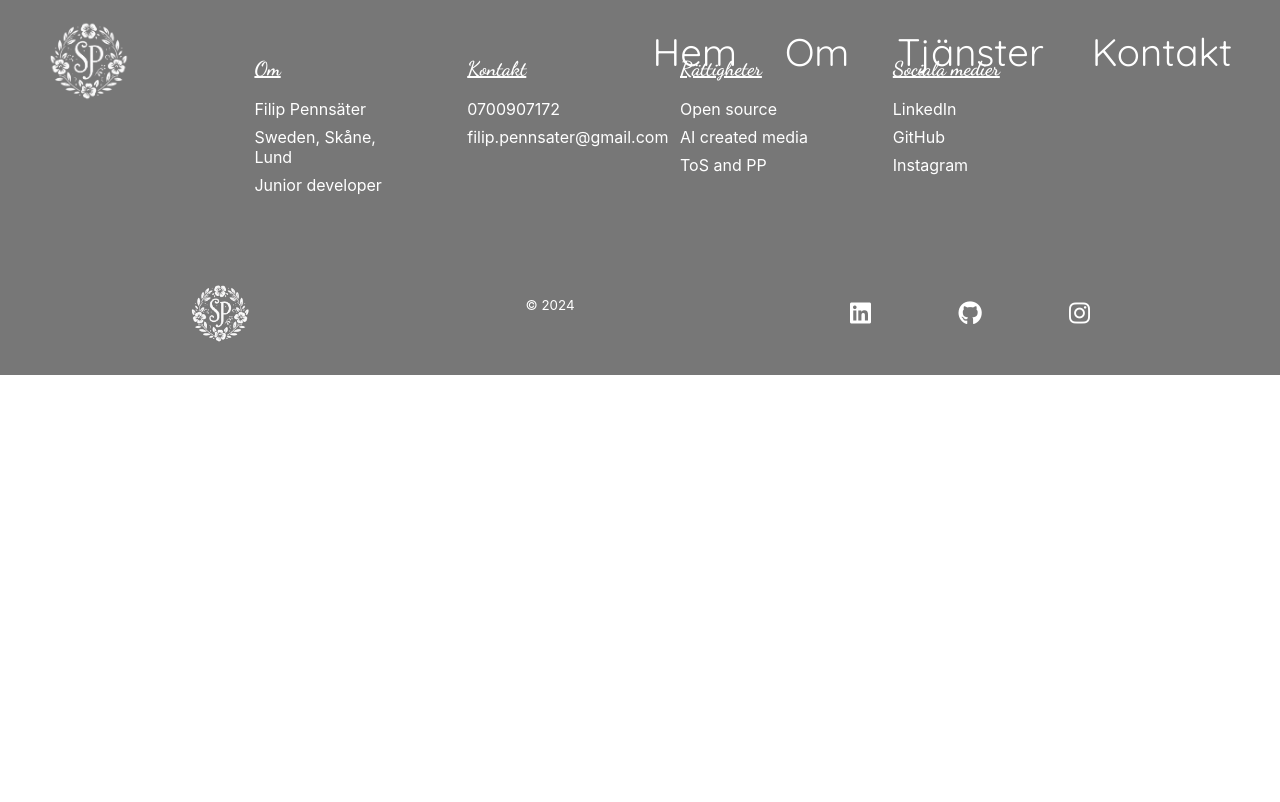
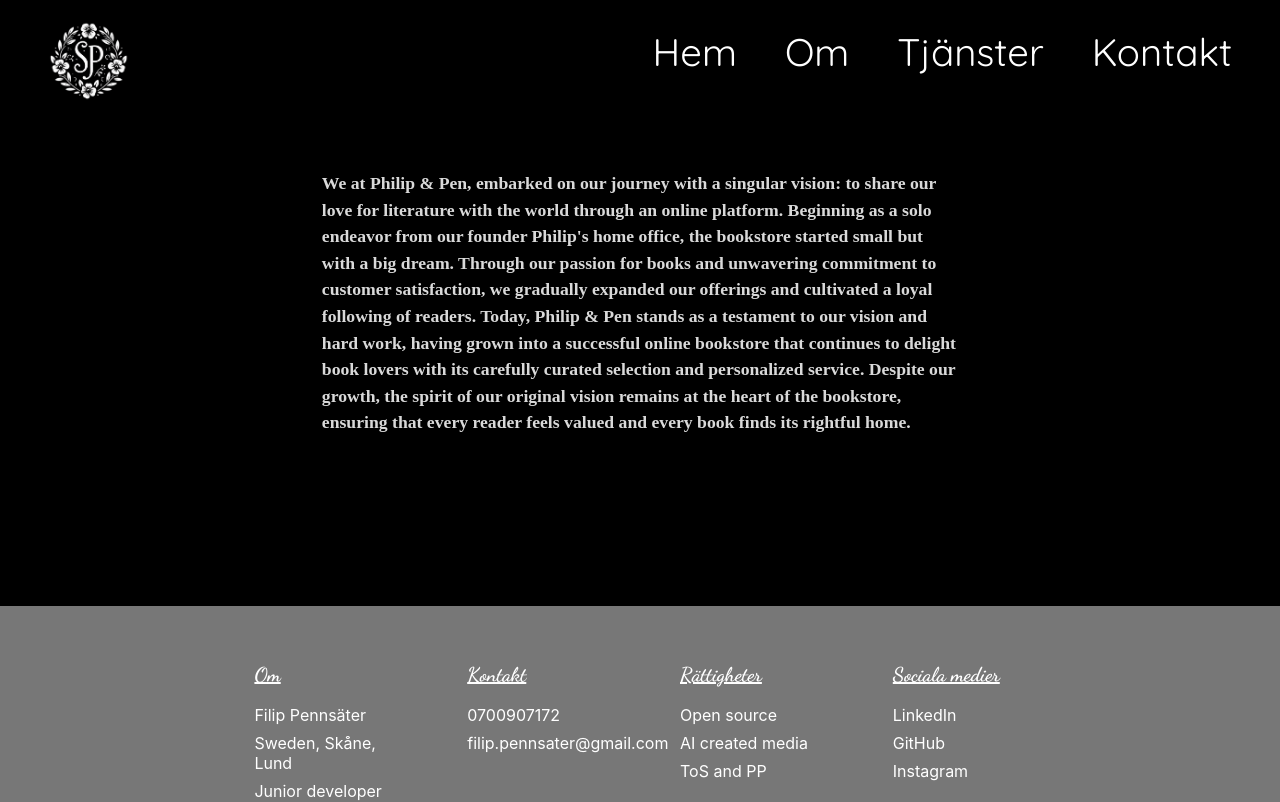
Before and after one commit to filippennsater/sp-website, a React (Create React App) app: page /about in a window 1280 px wide. Shown: the top 802 px of the page. Built offline with nearby package versions, Linux system fonts and the light colour scheme.

Commit message:
added basic components for the different views

```diff
--- a/src/App.js
+++ b/src/App.js
@@ -8,6 +8,7 @@ import Footer from '../src/components/footer/Footer';
 
 import Home from './pages/home/Home';
 import Contact from './pages/contact/Contact';
+import About from './pages/about/About';
 
 
 function App() {
@@ -19,6 +20,7 @@ function App() {
         <Routes>
           <Route path="/" exact Component={Home} />
           <Route path="/contact" exact Component={Contact} />
+          <Route path="/about" exact Component={About} />
         </Routes>
         <Footer />
       </Router>
--- /dev/null
+++ b/src/pages/about/About.jsx
@@ -0,0 +1,14 @@
+import React from 'react'
+import '../../App.css'
+import AboutSection from './AboutSection';
+
+
+function About (){
+    return (
+    <>
+      <AboutSection/>
+    </>
+    );
+}
+
+export default About;
--- /dev/null
+++ b/src/pages/about/AboutSection.jsx
@@ -0,0 +1,21 @@
+import React from 'react';
+import '../../App.css';
+import './AboutSection.scss';
+
+function AboutSection() {
+    return (
+
+        <div className='about-container'>
+
+            <div className='bl-text-container'>
+
+                <div className='abouttext'>We at Philip & Pen, embarked on our journey with a singular vision: to share our love for literature with the world through an online platform. Beginning as a solo endeavor from our founder Philip's home office, the bookstore started small but with a big dream. Through our passion for books and unwavering commitment to customer satisfaction, we gradually expanded our offerings and cultivated a loyal following of readers. Today, Philip & Pen stands as a testament to our vision and hard work, having grown into a successful online bookstore that continues to delight book lovers with its carefully curated selection and personalized service. Despite our growth, the spirit of our original vision remains at the heart of the bookstore, ensuring that every reader feels valued and every book finds its rightful home.</div>
+
+            </div>
+
+        </div>
+
+    )
+}
+
+export default AboutSection
--- /dev/null
+++ b/src/pages/about/AboutSection.scss
@@ -0,0 +1,37 @@
+.about-container{
+    //background: url('../../../public/images/back-eng.jpg') center center/cover no-repeat;
+    //background-attachment:  fixed;
+    background-color: black;
+    height: calc(350px + 20vw);
+    width: 100%;
+    display: flex;
+    flex-direction: column;
+    filter: saturate(0%);
+
+    align-items: center;
+    justify-items: center;
+    justify-content: center;
+    object-fit: contain;
+    z-index: 21;
+    overflow: hidden;
+}
+
+.bl-text-container{
+    height: flex;
+    width: calc(150px + 38vw);
+    background-color: black;
+    opacity: 85%;
+    padding: calc(10px + 0.6vw);
+    align-content: center;
+    justify-content: center;
+}
+
+.abouttext{
+    font-family: "Old Standard TT";
+    color: #ffffff;
+    font-size: calc(10px + 0.6vw);
+    font-weight: 600;
+    line-height: 1.5;
+
+    text-decoration: inherit;
+}
--- a/src/pages/home/IntroSection.jsx
+++ b/src/pages/home/IntroSection.jsx
@@ -16,7 +16,7 @@ function IntroSection() {
         }
       },
       {
-        threshold: 0.5,
+        threshold: 0.2,
       }
     );
 
```
Also changed, not shown: src/pages/services/Services.jsx (added), src/pages/services/ServicesSection.jsx (added), src/pages/services/ServicesSection.scss (added).
